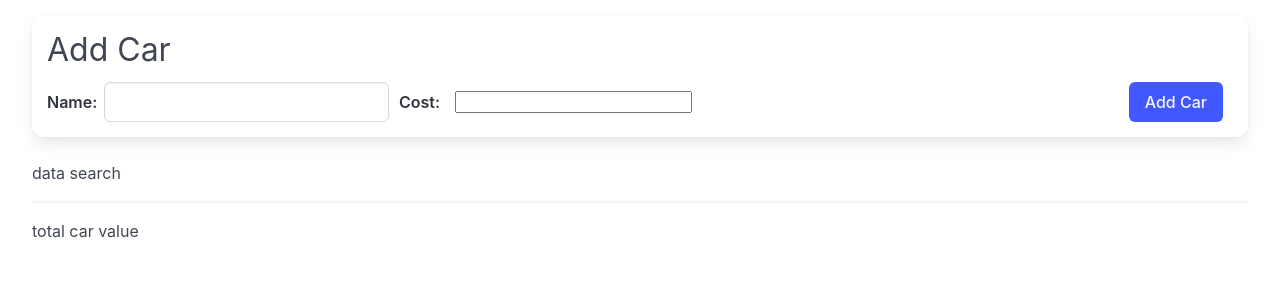
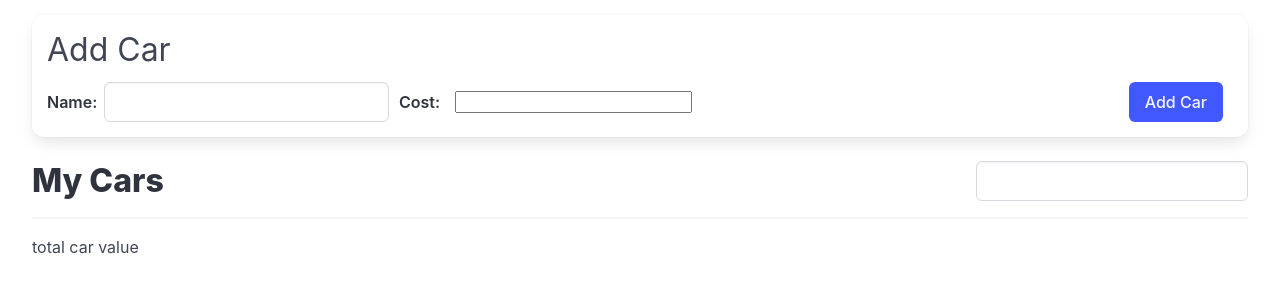
Before and after one commit to miguelkubrusly/car-catalog-app, a React (Create React App) app: page / in a window 1280 px wide. Shown: the top 300 px of the page. Built offline with nearby package versions, Linux system fonts and the light colour scheme.

Commit message:
style(env): import react because of eslint
hopefully this is temporary

```diff
--- a/src/App.tsx
+++ b/src/App.tsx
@@ -2,6 +2,7 @@ import CarForm from "./components/CarForm";
 import CarSearch from "./components/CarSearch";
 import CarList from "./components/CarList";
 import TotalCarValue from "./components/TotalCarValue";
+import React from "react";
 
 function App() {
   return (
--- a/src/components/CarForm.tsx
+++ b/src/components/CarForm.tsx
@@ -1,6 +1,6 @@
 import { useDispatch, useSelector } from "react-redux";
 import { addCar, changeCost, changeName } from "../store/store";
-import { ChangeEvent, FormEvent } from "react";
+import React, { ChangeEvent, FormEvent } from "react";
 
 function CarForm() {
   const { name, cost } = useSelector((state: any) => state.carForm);
--- a/src/components/CarList.tsx
+++ b/src/components/CarList.tsx
@@ -1,18 +1,14 @@
-import { ReducerCreators, Reducer, EnhancedStore } from "@reduxjs/toolkit";
 import { useDispatch, useSelector } from "react-redux";
 import { removeCar } from "../store/store";
+import React from "react";
+
 // import {cars} from "../store/store"
 
 //TODO typing
 
-type CarListSelector = {
-  data: Car[];
-  searchTerm: string;
-};
-
 function CarList() {
   const { data, searchTerm }: CarListSelector = useSelector(
-    (state: any) => state.cars
+    (state: RootState) => state.cars
   );
   const dispatch = useDispatch();
 
@@ -20,7 +16,9 @@ function CarList() {
     dispatch(removeCar(car.id));
   };
 
-  const renderedList = data.map((car: Car) => {
+  const filteredList = data.filter((car: Car) => car.name.includes(searchTerm));
+
+  const renderedList = filteredList.map((car: Car) => {
     return (
       <div key={car.id} className="panel">
         <p>
--- a/src/components/CarSearch.tsx
+++ b/src/components/CarSearch.tsx
@@ -1,5 +1,32 @@
-function dataearch() {
-  return <div>data search</div>;
+import { useDispatch, useSelector } from "react-redux";
+import { changeSearchTerm } from "../store/store";
+import React from "react";
+
+function CarSearch() {
+  const { searchTerm }: CarListSelector = useSelector(
+    (state: any) => state.cars
+  );
+  const dispatch = useDispatch();
+
+  const handleSearchTermChange = (
+    event: React.ChangeEvent<HTMLInputElement>
+  ) => {
+    dispatch(changeSearchTerm(event.target.value));
+  };
+
+  return (
+    <div className="list-header">
+      <h3 className="title is-3">My Cars</h3>
+      <div className="search field is-horizontal">
+        <label className="label"></label>
+        <input
+          className="input"
+          value={searchTerm}
+          onChange={handleSearchTermChange}
+        ></input>
+      </div>
+    </div>
+  );
 }
 
-export default dataearch;
+export default CarSearch;
--- a/src/components/TotalCarValue.tsx
+++ b/src/components/TotalCarValue.tsx
@@ -1,3 +1,5 @@
+import React from "react";
+
 function TotalCarValue() {
   return <div>total car value</div>;
 }
--- a/src/index.tsx
+++ b/src/index.tsx
@@ -1,4 +1,5 @@
 import "bulma/css/bulma.css";
+import React from "react";
 import ReactDOM, { Root } from "react-dom/client";
 import App from "./App";
 import { Provider } from "react-redux";
```
